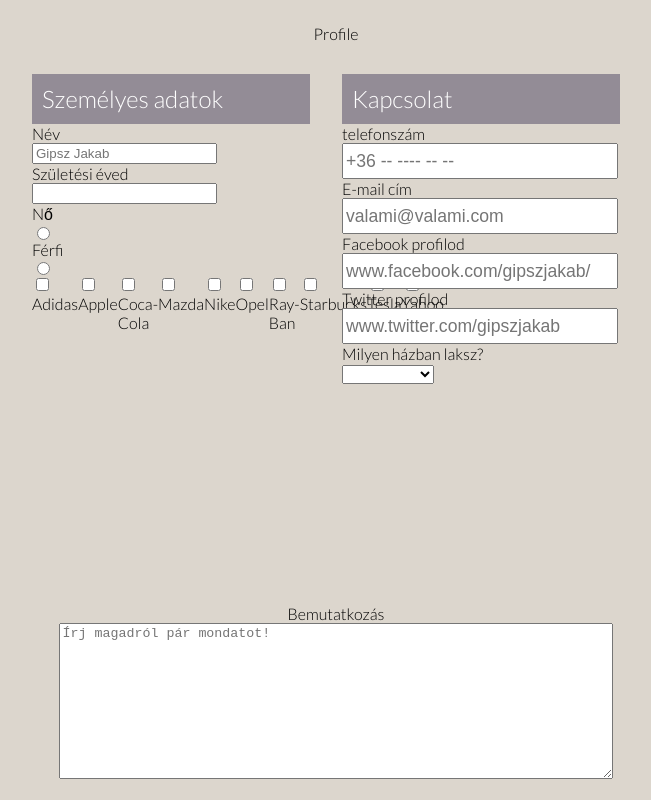
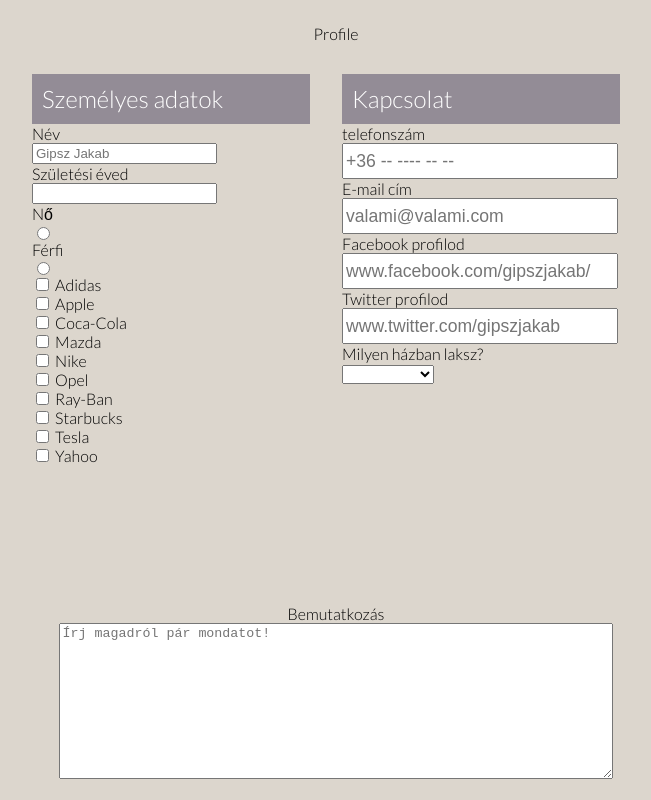
Before and after one commit to green-fox-academy/tomdreidel, a plain HTML site: page week-01/day-05/index.html in a window 1280 px wide. Shown: the whole page, without its empty margins (304-955 px from the left). Drawn offline with Linux system fonts and the light colour scheme.

Commit message:
minor change in css

```diff
--- a/week-01/day-05/styles.css
+++ b/week-01/day-05/styles.css
@@ -67,16 +67,12 @@ div > input {
 .tickbox {
     width: 300px;
     height: 200px;
-    display: flex;
 }
 
 .tickbox > div > * {
 display: inline;
 }
 
-.tickbox > div {
-    justify-content: flex-start;
-}
 
 .main-form > div:first-child {
     background-color: #938C96;
```
